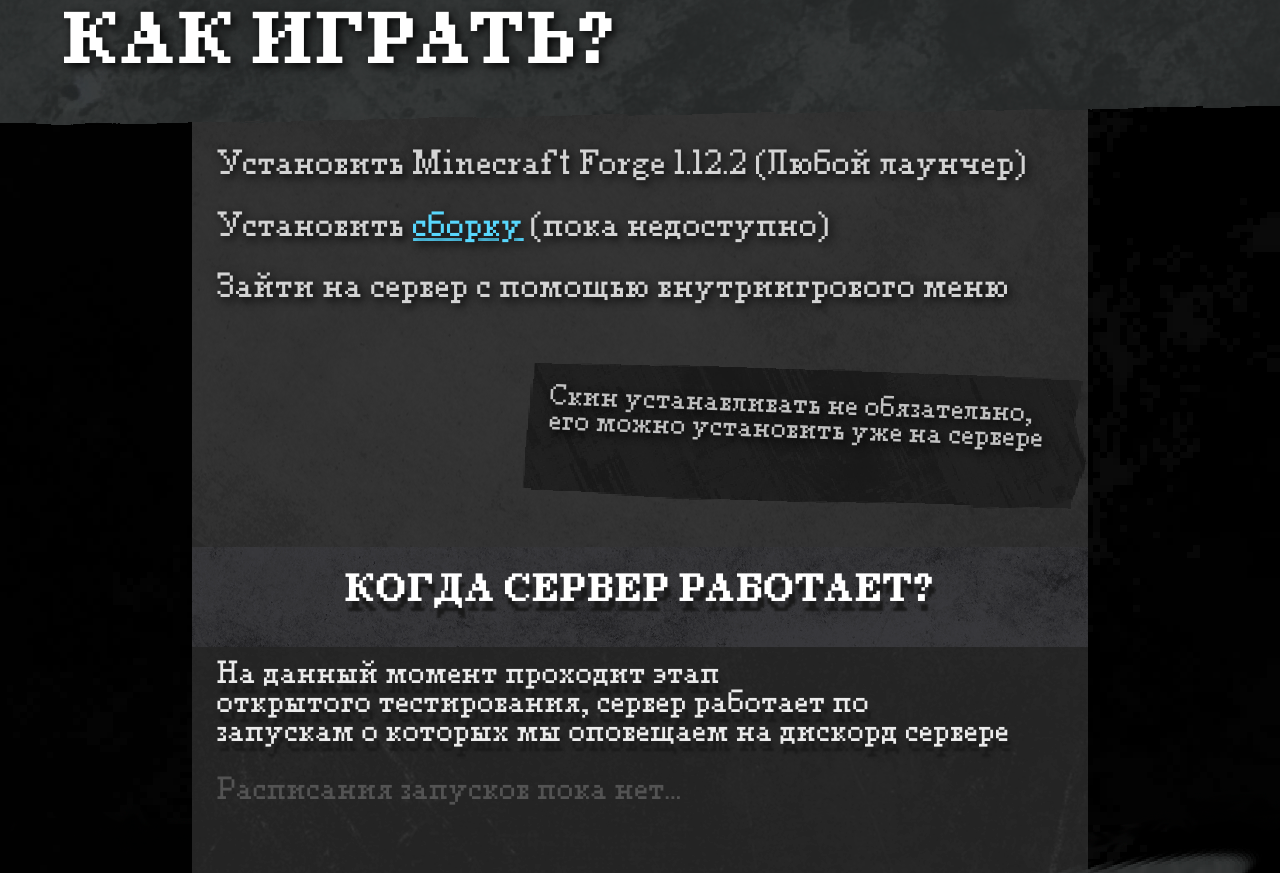
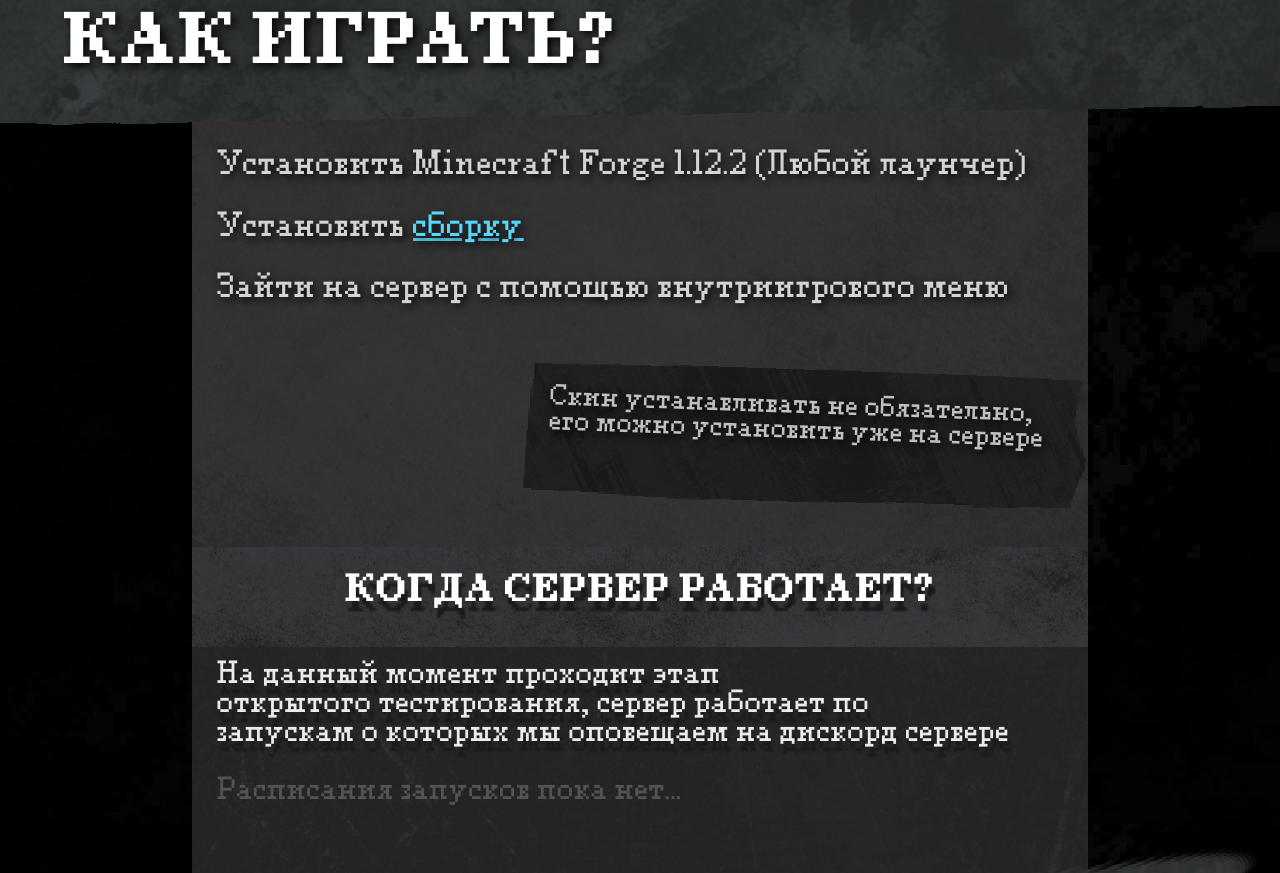
Before and after one commit to DeltaTelta/LaboratoryDeltaWebsite, a plain HTML site: page index.html in a window 1280 px wide. Shown: the part 961-1834 px from the top of the page. Drawn offline with Linux system fonts and the light colour scheme.

Commit message:
return sborka

```diff
--- a/index.html
+++ b/index.html
@@ -59,7 +59,7 @@
 
 
             <p class="installminecraft">
-                Установить Minecraft Forge 1.12.2 (Любой лаунчер)</br>Установить <a href="" target="_blank">сборку</a> (пока недоступно)</br>Зайти на сервер с помощью внутриигрового меню
+                Установить Minecraft Forge 1.12.2 (Любой лаунчер)</br>Установить <a href="https://drive.google.com/file/d/16mUiGcx4B4uzDgnBiK0Lz8_FwGhq4GYT/view" target="_blank">сборку</a></br>Зайти на сервер с помощью внутриигрового меню
             </p>
 
             <p class="howplaylabel">
```
